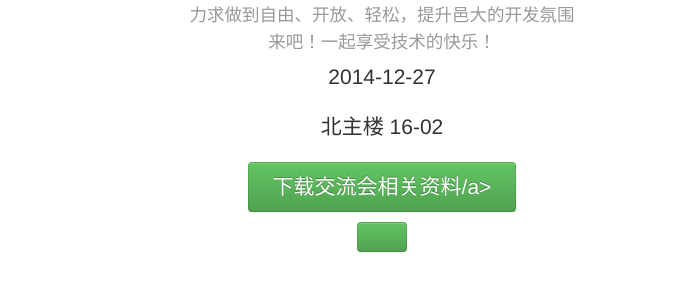
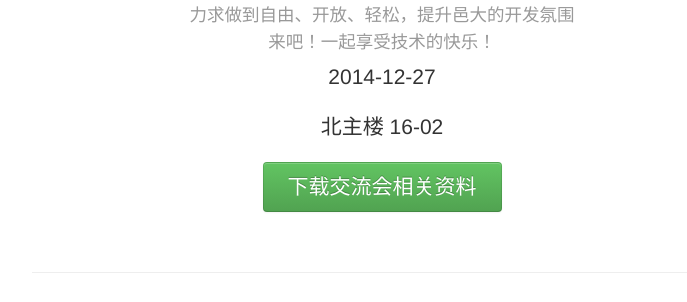
Before and after one commit to WuyiUniversity/WuyiUniversity.github.io, a plain HTML site: page index.html in a window 1280 px wide. Shown: the part 233-535 px from the top of the page, without its empty margins (258-945 px from the left). Drawn offline with nearby package versions, Linux system fonts and the light colour scheme.

Commit message:
fix end of `a`

```diff
--- a/index.html
+++ b/index.html
@@ -35,7 +35,7 @@
             <p class="lead">2014-12-27 </p>
 
             <p class="lead">北主楼 16-02</p>
-            <p><a class="btn btn-success btn-sm" href="https://github.com/WuyiUniversity/wyu-dev-2014" role="button">下载交流会相关资料/a>
+            <p><a class="btn btn-success btn-sm" href="https://github.com/WuyiUniversity/wyu-dev-2014" role="button">下载交流会相关资料</a>
             </p>
         </div>
 
```
